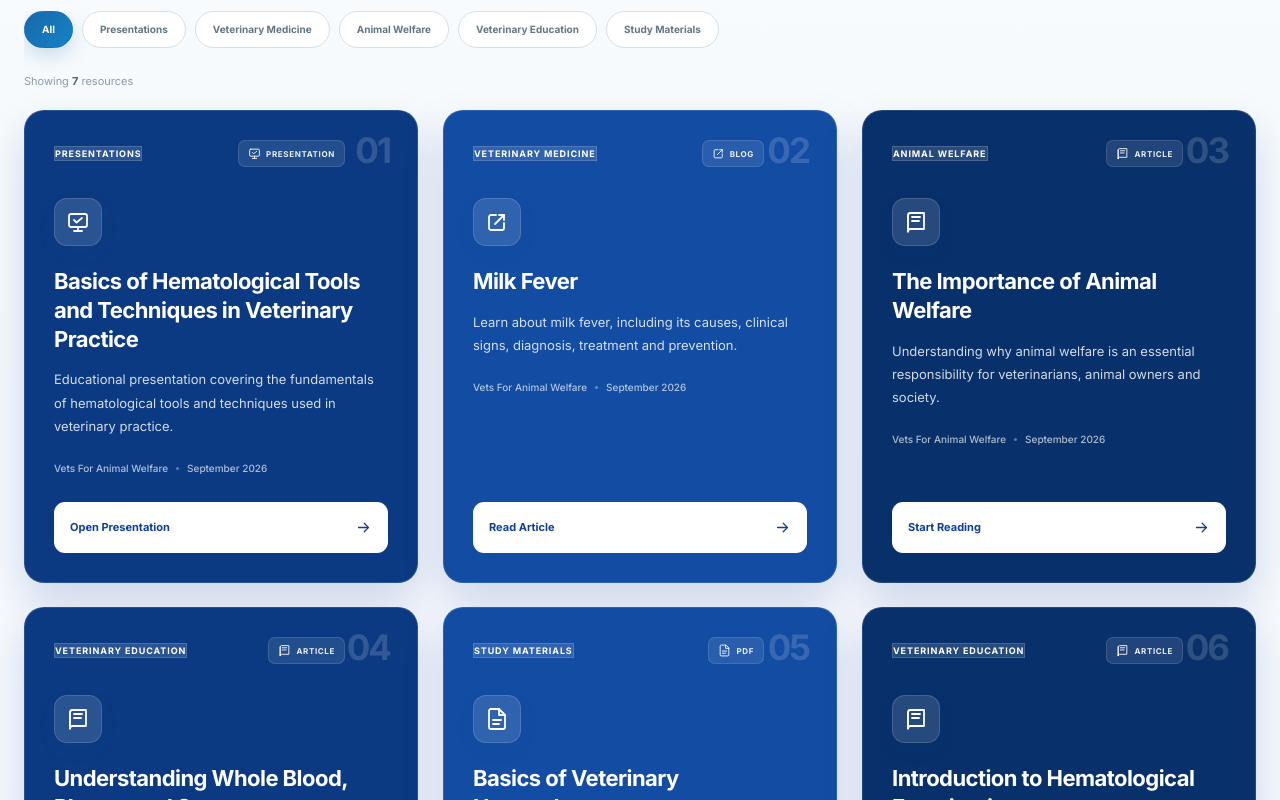
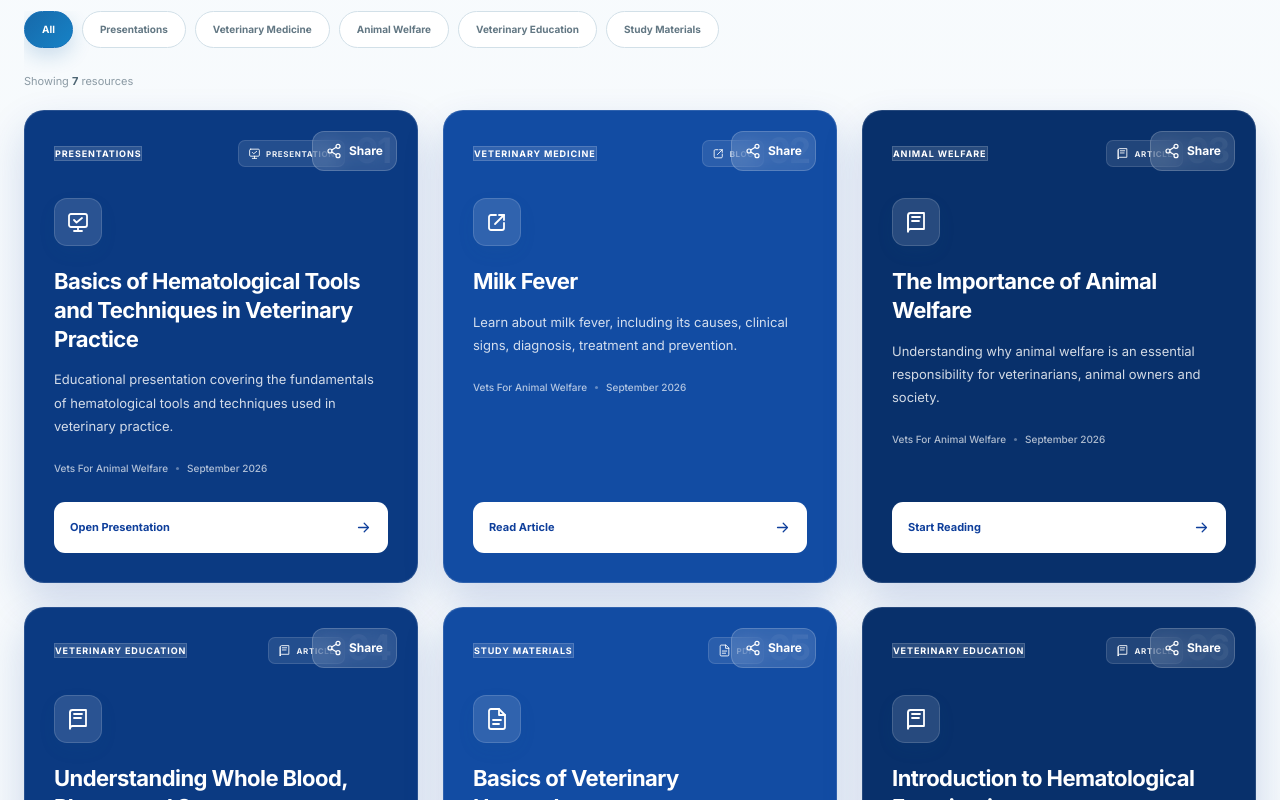
Before and after one commit to VetsForAnimalWelfare/vfaw, a React (Vite) app: page /library in a window 1280 px wide. Shown: the part 960-1760 px from the top of the page. Built offline with nearby package versions, Linux system fonts and the light colour scheme.

Commit message:
Enhance Library component with sharing features
Added share functionality and improved resource handling.

```diff
--- a/src/pages/Library.jsx
+++ b/src/pages/Library.jsx
@@ -1,4 +1,4 @@
-import React, { useEffect, useMemo, useState } from "react";
+import { useEffect, useMemo, useState } from "react";
 import "../Library.css";
 
 /* =========================================================
@@ -113,6 +113,23 @@ const Icon = ({ name, size = 20, strokeWidth = 1.8 }) => {
         <path d="M4 6h16" />
         <path d="M7 12h10" />
         <path d="M10 18h4" />
+      </svg>
+    ),
+
+    share: (
+      <svg {...common}>
+        <circle cx="18" cy="5" r="3" />
+        <circle cx="6" cy="12" r="3" />
+        <circle cx="18" cy="19" r="3" />
+        <path d="m8.6 10.5 6.8-4" />
+        <path d="m8.6 13.5 6.8 4" />
+      </svg>
+    ),
+
+    copy: (
+      <svg {...common}>
+        <rect x="9" y="9" width="11" height="11" rx="2" />
+        <path d="M5 15H4a2 2 0 0 1-2-2V4a2 2 0 0 1 2-2h9a2 2 0 0 1 2 2v1" />
       </svg>
     ),
   };
@@ -386,6 +403,7 @@ function Library() {
   const [selectedResource, setSelectedResource] = useState(null);
   const [search, setSearch] = useState("");
   const [category, setCategory] = useState("All");
+  const [copiedResource, setCopiedResource] = useState(null);
 
   const categories = useMemo(() => {
     const uniqueCategories = [];
@@ -423,6 +441,25 @@ function Library() {
   }, [search, category]);
 
   /* =======================================================
+     OPEN SHARED RESOURCE FROM URL
+  ======================================================= */
+
+  useEffect(() => {
+    const params = new URLSearchParams(window.location.search);
+    const resourceId = params.get("resource");
+
+    if (resourceId) {
+      const resource = resources.find(
+        (item) => item.id === Number(resourceId)
+      );
+
+      if (resource) {
+        setSelectedResource(resource);
+      }
+    }
+  }, []);
+
+  /* =======================================================
      BODY SCROLL LOCK
   ======================================================= */
 
@@ -445,7 +482,7 @@ function Library() {
   useEffect(() => {
     const handleEscape = (event) => {
       if (event.key === "Escape") {
-        setSelectedResource(null);
+        closeReader();
       }
     };
 
@@ -462,10 +499,71 @@ function Library() {
 
   const openResource = (resource) => {
     setSelectedResource(resource);
+
+    const url = new URL(window.location.href);
+    url.searchParams.set("resource", resource.id);
+
+    window.history.pushState({}, "", url);
   };
 
   const closeReader = () => {
     setSelectedResource(null);
+
+    const url = new URL(window.location.href);
+    url.searchParams.delete("resource");
+
+    window.history.pushState({}, "", url);
+  };
+
+  /* =======================================================
+     SHARE RESOURCE
+  ======================================================= */
+
+  const getShareUrl = (resource) => {
+    const url = new URL(window.location.href);
+
+    url.searchParams.set("resource", resource.id);
+
+    return url.toString();
+  };
+
+  const handleShare = async (resource) => {
+    const shareUrl = getShareUrl(resource);
+
+    const shareData = {
+      title: resource.title,
+      text: `Check out this resource from VFAW Knowledge Library: ${resource.title}`,
+      url: shareUrl,
+    };
+
+    try {
+      if (navigator.share) {
+        await navigator.share(shareData);
+        return;
+      }
+
+      await navigator.clipboard.writeText(shareUrl);
+
+      setCopiedResource(resource.id);
+
+      setTimeout(() => {
+        setCopiedResource(null);
+      }, 2500);
+    } catch (error) {
+      console.error("Sharing failed:", error);
+
+      try {
+        await navigator.clipboard.writeText(shareUrl);
+
+        setCopiedResource(resource.id);
+
+        setTimeout(() => {
+          setCopiedResource(null);
+        }, 2500);
+      } catch (copyError) {
+        console.error("Copy failed:", copyError);
+      }
+    }
   };
 
   /* =======================================================
@@ -495,9 +593,7 @@ function Library() {
   return (
     <div className="library-page">
 
-      {/* ===================================================
-          HERO
-      =================================================== */}
+      {/* HERO */}
 
       <section className="library-hero">
 
@@ -557,15 +653,9 @@ function Library() {
         </div>
       </section>
 
-      {/* ===================================================
-          MAIN
-      =================================================== */}
+      {/* MAIN */}
 
       <main className="library-container">
-
-        {/* =================================================
-            HEADING
-        ================================================= */}
 
         <section className="library-heading">
 
@@ -604,9 +694,7 @@ function Library() {
 
         </section>
 
-        {/* =================================================
-            SEARCH
-        ================================================= */}
+        {/* SEARCH */}
 
         <section className="library-search-section">
 
@@ -639,9 +727,7 @@ function Library() {
 
         </section>
 
-        {/* =================================================
-            FILTER BAR
-        ================================================= */}
+        {/* FILTER */}
 
         <div className="library-filter-header">
 
@@ -692,9 +778,7 @@ function Library() {
 
         </div>
 
-        {/* =================================================
-            RESOURCE GRID
-        ================================================= */}
+        {/* RESOURCE GRID */}
 
         {filteredResources.length > 0 ? (
 
@@ -715,6 +799,28 @@ function Library() {
                 <div className="card-number">
                   {String(index + 1).padStart(2, "0")}
                 </div>
+
+                {/* SHARE BUTTON */}
+
+                <button
+                  type="button"
+                  className="resource-share"
+                  onClick={() => handleShare(resource)}
+                  aria-label={`Share ${resource.title}`}
+                  title="Share this resource"
+                >
+                  {copiedResource === resource.id ? (
+                    <>
+                      <Icon name="copy" size={16} />
+                      <span>Copied</span>
+                    </>
+                  ) : (
+                    <>
+                      <Icon name="share" size={16} />
+                      <span>Share</span>
+                    </>
+                  )}
+                </button>
 
                 <div className="card-top">
 
@@ -826,17 +932,11 @@ function Library() {
 
       </main>
 
-      {/* ===================================================
-          FULL SCREEN READER
-      =================================================== */}
+      {/* FULL SCREEN READER */}
 
       {selectedResource && (
 
         <div className="library-reader">
-
-          {/* =================================================
-              READER HEADER
-          ================================================= */}
 
           <header className="reader-header">
 
@@ -885,9 +985,7 @@ function Library() {
 
           </header>
 
-          {/* =================================================
-              ARTICLE
-          ================================================= */}
+          {/* ARTICLE */}
 
           {selectedResource.type === "article" && (
 
@@ -963,9 +1061,7 @@ function Library() {
 
           )}
 
-          {/* =================================================
-              BLOGGER
-          ================================================= */}
+          {/* BLOGGER */}
 
           {selectedResource.type === "blogger" && (
 
@@ -1011,9 +1107,7 @@ function Library() {
 
           )}
 
-          {/* =================================================
-              PDF
-          ================================================= */}
+          {/* PDF */}
 
           {selectedResource.type === "pdf" && (
 
@@ -1065,9 +1159,7 @@ function Library() {
 
           )}
 
-          {/* =================================================
-              PRESENTATION
-          ================================================= */}
+          {/* PRESENTATION */}
 
           {selectedResource.type === "pptx" && (
 
```
